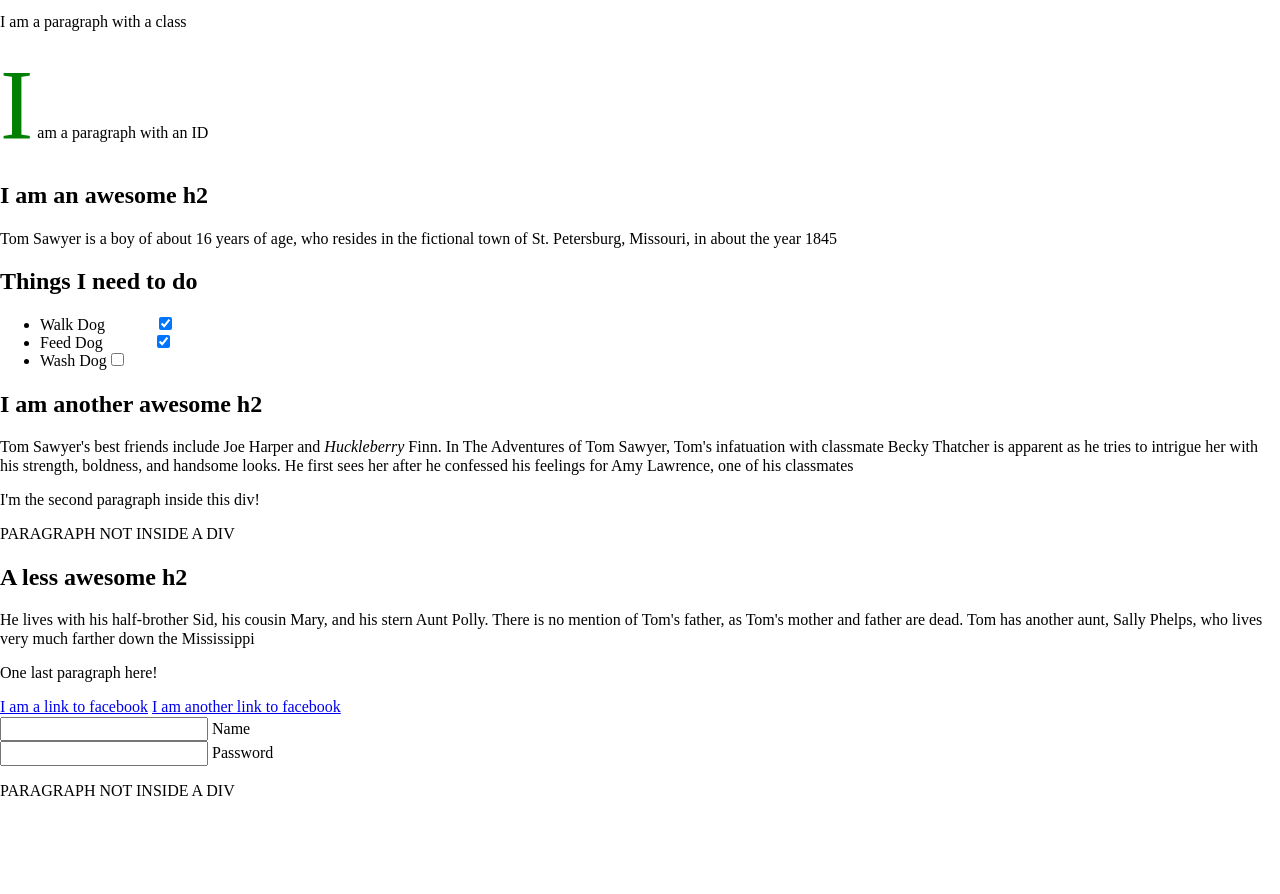
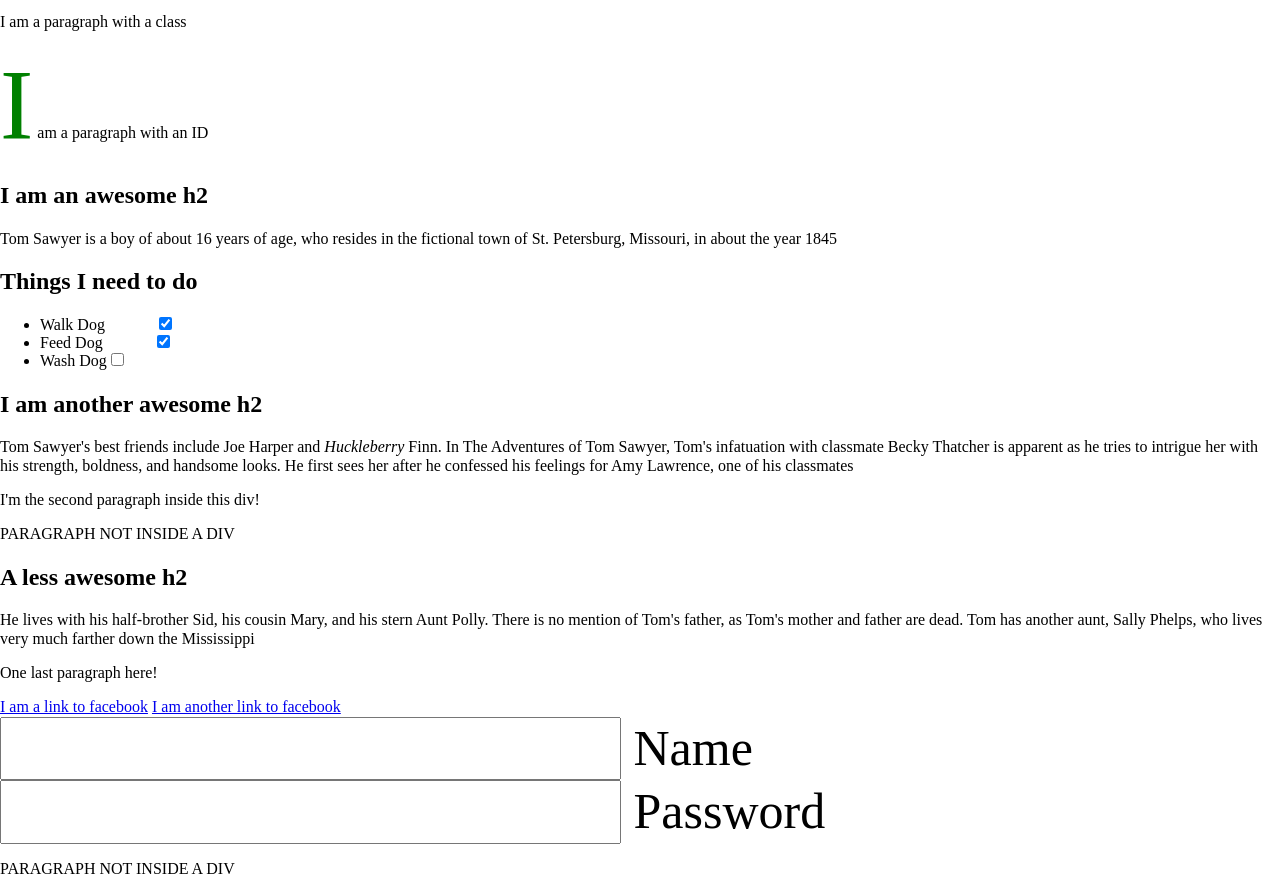
Before and after one commit to taniakononenko23/vscode-git-test15, a plain HTML site: page index.html in a window 1280 px wide. Shown: the part 101-995 px from the top of the page. Before the commit the page ends 917 px from the top, so only its background shows below. Drawn offline with nearby package versions, Linux system fonts and the light colour scheme.

Commit message:
add init files

```diff
--- a/index.html
+++ b/index.html
@@ -22,6 +22,12 @@
       }
       :checked {
         margin-left: 50px;
+      }
+      label:first-of-type {
+        font-size: 50px;
+      }
+      label:last-of-type{
+         font-size: 50px;
       }
     </style>
   </head>
```
